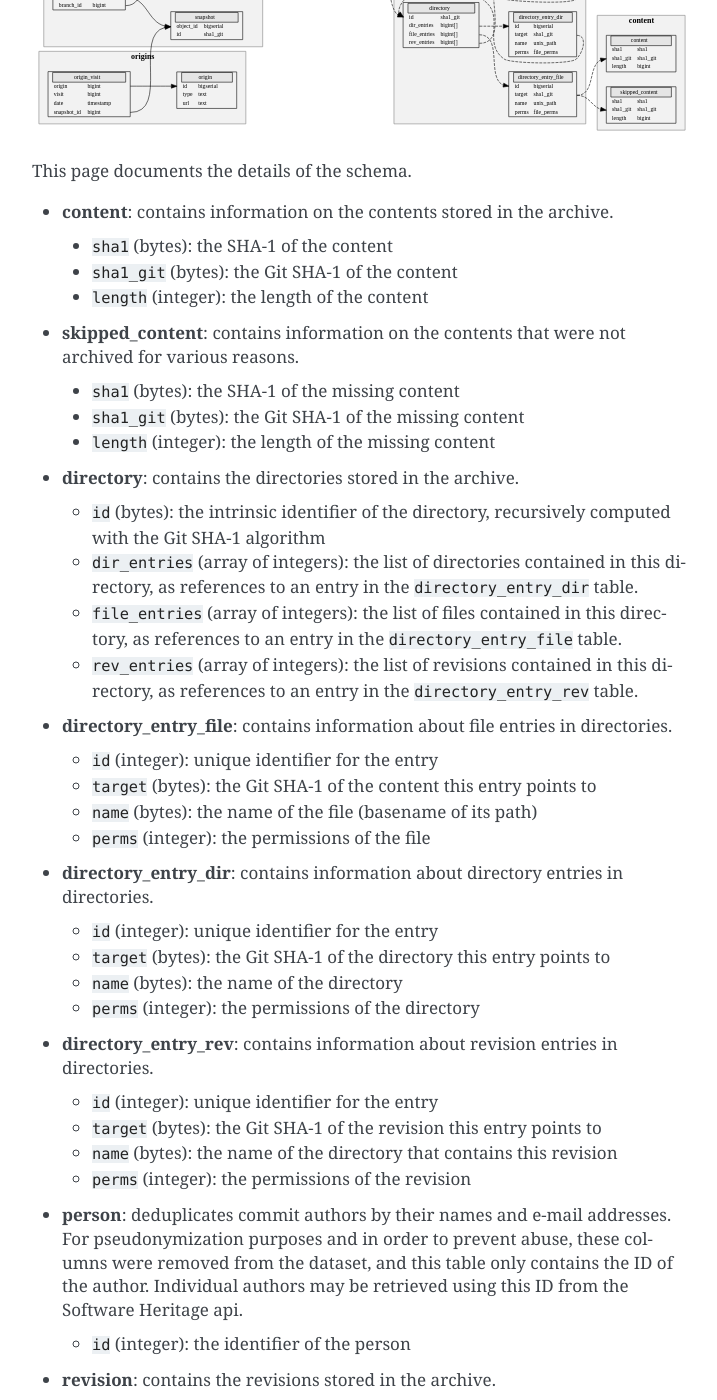
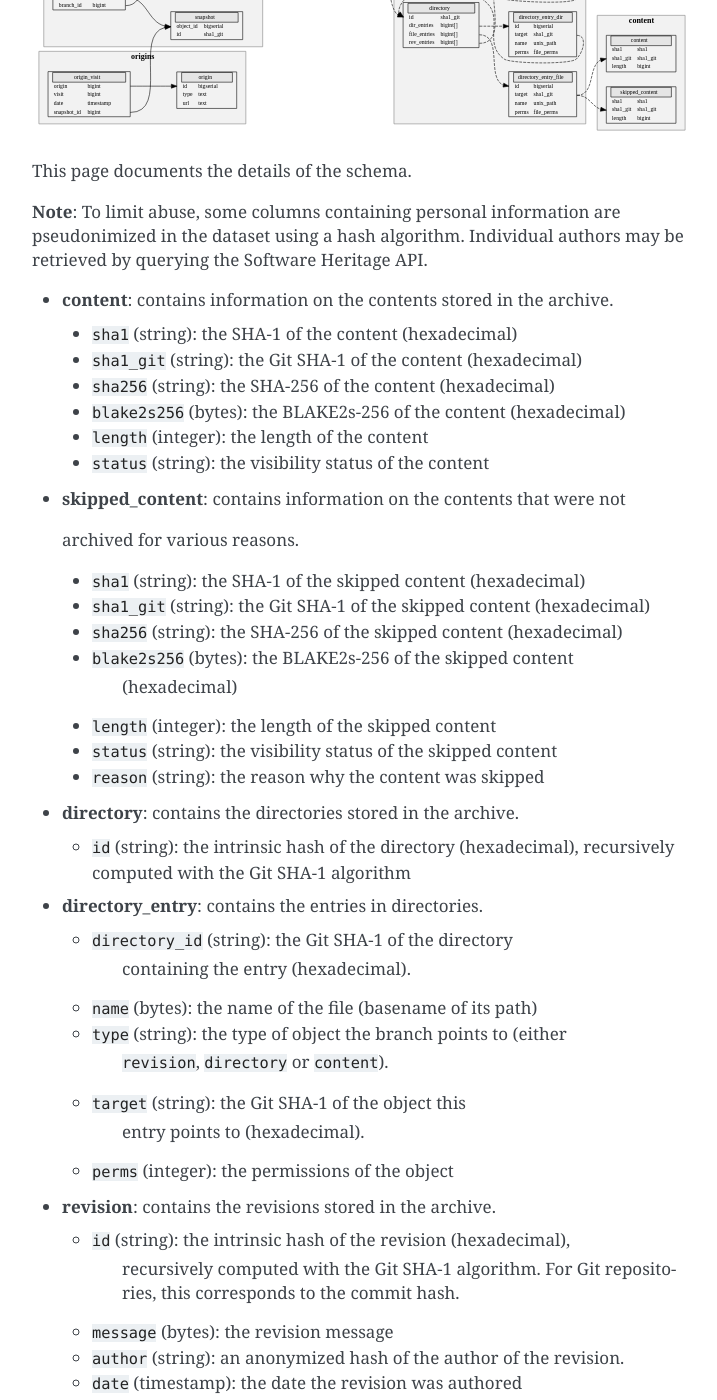
Before and after one commit to SoftwareHeritage/swh-dataset, a Sphinx documentation site: the page built from docs/graph/schema.rst, in a window 1280 px wide and 1400 px high, scrolled down 403 px. Shown: the whole window, without its empty margins (388-1105 px from the left). Built offline with Sphinx 7.4.7, drawn with Linux system fonts in a browser that asks for light colours; some of the changed text lies outside the part shown.

Commit message:
docs: Update for new schema

```diff
--- a/docs/graph/schema.rst
+++ b/docs/graph/schema.rst
@@ -9,95 +9,82 @@
 
 This page documents the details of the schema.
 
+**Note**: To limit abuse, some columns containing personal information are
+pseudonimized in the dataset using a hash algorithm. Individual authors may be
+retrieved by querying the Software Heritage API.
+
 -  **content**: contains information on the contents stored in
    the archive.
 
-  - ``sha1`` (bytes): the SHA-1 of the content
-  - ``sha1_git`` (bytes): the Git SHA-1 of the content
+  - ``sha1`` (string): the SHA-1 of the content (hexadecimal)
+  - ``sha1_git`` (string): the Git SHA-1 of the content (hexadecimal)
+  - ``sha256`` (string): the SHA-256 of the content (hexadecimal)
+  - ``blake2s256`` (bytes): the BLAKE2s-256 of the content (hexadecimal)
   - ``length`` (integer): the length of the content
+  - ``status`` (string): the visibility status of the content
 
--  **skipped_content**: contains information on the contents that were not archived for
-   various reasons.
+-  **skipped_content**: contains information on the contents that were not
+  archived for various reasons.
 
-  - ``sha1`` (bytes): the SHA-1 of the missing content
-  - ``sha1_git`` (bytes): the Git SHA-1 of the missing content
-  - ``length`` (integer): the length of the missing content
+  - ``sha1`` (string): the SHA-1 of the skipped content (hexadecimal)
+  - ``sha1_git`` (string): the Git SHA-1 of the skipped content (hexadecimal)
+  - ``sha256`` (string): the SHA-256 of the skipped content (hexadecimal)
+  - ``blake2s256`` (bytes): the BLAKE2s-256 of the skipped content
+        (hexadecimal)
+  - ``length`` (integer): the length of the skipped content
+  - ``status`` (string): the visibility status of the skipped content
+  - ``reason`` (string): the reason why the content was skipped
 
 - **directory**: contains the directories stored in the archive.
 
-  - ``id`` (bytes): the intrinsic identifier of the directory, recursively
-    computed with the Git SHA-1 algorithm
-  - ``dir_entries`` (array of integers): the list of directories contained in
-    this directory, as references to an entry in the ``directory_entry_dir``
-    table.
-  - ``file_entries`` (array of integers): the list of files contained in
-    this directory, as references to an entry in the ``directory_entry_file``
-    table.
-  - ``rev_entries`` (array of integers): the list of revisions contained in
-    this directory, as references to an entry in the ``directory_entry_rev``
-    table.
+  - ``id`` (string): the intrinsic hash of the directory (hexadecimal),
+    recursively computed with the Git SHA-1 algorithm
 
-- **directory_entry_file**: contains information about file entries in
-  directories.
+- **directory_entry**: contains the entries in directories.
 
-  - ``id`` (integer): unique identifier for the entry
-  - ``target`` (bytes): the Git SHA-1 of the content this entry points to
+  - ``directory_id`` (string): the Git SHA-1 of the directory
+        containing the entry (hexadecimal).
   - ``name`` (bytes): the name of the file (basename of its path)
-  - ``perms`` (integer): the permissions of the file
+  - ``type`` (string): the type of object the branch points to (either
+        ``revision``, ``directory`` or ``content``).
+  - ``target`` (string): the Git SHA-1 of the object this
+        entry points to (hexadecimal).
+  - ``perms`` (integer): the permissions of the object
 
-- **directory_entry_dir**: contains information about directory entries in
-  directories.
-
-  - ``id`` (integer): unique identifier for the entry
-  - ``target`` (bytes): the Git SHA-1 of the directory this entry points to
-  - ``name`` (bytes): the name of the directory
-  - ``perms`` (integer): the permissions of the directory
-
-- **directory_entry_rev**: contains information about revision entries in
-  directories.
-
-  - ``id`` (integer): unique identifier for the entry
-  - ``target`` (bytes): the Git SHA-1 of the revision this entry points to
-  - ``name`` (bytes): the name of the directory that contains this revision
-  - ``perms`` (integer): the permissions of the revision
-
-- **person**: deduplicates commit authors by their names and e-mail addresses.
-  For pseudonymization purposes and in order to prevent abuse, these columns
-  were removed from the dataset, and this table only contains the ID of the
-  author. Individual authors may be retrieved using this ID from the Software
-  Heritage api.
-
-  - ``id`` (integer): the identifier of the person
 
 - **revision**: contains the revisions stored in the archive.
 
-  - ``id`` (bytes): the intrinsic identifier of the revision, recursively
-    computed with the Git SHA-1 algorithm. For Git repositories, this
-    corresponds to the revision hash.
+  - ``id`` (string): the intrinsic hash of the revision (hexadecimal),
+        recursively computed with the Git SHA-1 algorithm. For Git
+        repositories, this corresponds to the commit hash.
+  - ``message`` (bytes): the revision message
+  - ``author`` (string): an anonymized hash of the author of the revision.
   - ``date`` (timestamp): the date the revision was authored
+  - ``date_offset`` (integer): the offset of the timezone of ``date``
+  - ``committer`` (string): an anonymized hash of the committer of the revision.
   - ``committer_date`` (timestamp): the date the revision was committed
-  - ``author`` (integer): the author of the revision
-  - ``committer`` (integer): the committer of the revision
-  - ``message`` (bytes): the revision message
-  - ``directory`` (bytes): the Git SHA-1 of the directory the revision points
-    to. Every revision points to the root directory of the project source
-    tree to which it corresponds.
+  - ``committer_date_offset`` (integer): the offset of the timezone of
+        ``committer_date``
+  - ``directory`` (string): the Git SHA-1 of the directory the revision points
+        to (hexadecimal). Every revision points to the root directory of the
+        project source tree to which it corresponds.
 
 - **revision_history**: contains the ordered set of parents of each revision.
   Each revision has an ordered set of parents (0 for the initial commit of a
   repository, 1 for a regular commit, 2 for a regular merge commit and 3 or
   more for octopus-style merge commits).
 
-  - ``id`` (bytes): the Git SHA-1 identifier of the revision
-  - ``parent_id`` (bytes): the Git SHA-1 identifier of the parent
-  - ``parent_rank`` (integer): the rank of the parent which defines the total
-    order of the parents of the revision
+  - ``id`` (string): the Git SHA-1 identifier of the revision (hexadecimal)
+  - ``parent_id`` (string): the Git SHA-1 identifier of the parent (hexadecimal)
+  - ``parent_rank`` (integer): the rank of the parent, which defines the
+    ordering between the parents of the revision
 
 - **release**: contains the releases stored in the archive.
 
-  - ``id`` (bytes): the intrinsic identifier of the release, recursively
-    computed with the Git SHA-1 algorithm.
-  - ``target`` (bytes): the Git SHA-1 of the object the release points to.
+  - ``id`` (string): the intrinsic hash of the release (hexadecimal),
+        recursively computed with the Git SHA-1 algorithm.
+  - ``target`` (string): the Git SHA-1 of the object the release points to
+        (hexadecimal).
   - ``date`` (timestamp): the date the release was created
   - ``author`` (integer): the author of the revision
   - ``name`` (bytes): the release name
@@ -105,38 +92,43 @@
 
 - **snapshot**: contains the list of snapshots stored in the archive.
 
-  - ``id`` (bytes): the intrinsic identifier of the snapshot, recursively
-    computed with the Git SHA-1 algorithm.
-  - ``object_id`` (integer): the primary key of the snapshot
+  - ``id`` (string): the intrinsic hash of the snapshot (hexadecimal),
+        recursively computed with the Git SHA-1 algorithm.
 
-- **snapshot_branches**: contains the identifiers of branches associated with
-  each snapshot. This is an intermediary table through which is represented the
-  many-to-many relationship between snapshots and branches.
+- **snapshot_branch**: contains the list of branches associated with
+  each snapshot.
 
-  - ``snapshot_id`` (integer): the integer identifier of the snapshot
-  - ``branch_id`` (integer): the identifier of the branch
-
-- **snapshot_branch**: contains the list of branches.
-
-  - ``object_id`` (integer): the identifier of the branch
+  - ``snapshot_id`` (string): the intrinsic hash of the snapshot (hexadecimal)
   - ``name`` (bytes): the name of the branch
-  - ``target`` (bytes): the Git SHA-1 of the object the branch points to
+  - ``target`` (string): the intrinsic hash of the object the branch points to
+        (hexadecimal)
   - ``target_type`` (string): the type of object the branch points to (either
-    ``release``, ``revision``, ``directory`` or ``content``).
+        ``release``, ``revision``, ``directory`` or ``content``).
 
 - **origin**: the software origins from which the projects in the dataset were
   archived.
 
-  - ``id`` (integer): the identifier of the origin
   - ``url`` (bytes): the URL of the origin
-  - ``type`` (string): the type of origin (e.g ``git``, ``pypi``, ``hg``,
-    ``svn``, ``git``, ``ftp``, ``deb``, ...)
 
 - **origin_visit**: the different visits of each origin. Since Software
   Heritage archives software continuously, software origins are crawled more
   than once. Each of these "visits" is an entry in this table.
 
-  - ``origin``: (integer) the identifier of the origin visited
+  - ``origin``: (string) the URL of the origin visited
+  - ``visit``: (integer) an integer identifier of the visit
   - ``date``: (timestamp) the date at which the origin was visited
-  - ``snapshot_id`` (integer): the integer identifier of the snapshot archived
-    in this visit.
+  - ``type`` (string): the type of origin visited (e.g ``git``, ``pypi``, ``hg``,
+    ``svn``, ``git``, ``ftp``, ``deb``, ...)
+
+- **origin_visit_status**: the status of each visit.
+
+  - ``origin``: (string) the URL of the origin visited
+  - ``visit``: (integer) an integer identifier of the visit
+  - ``date``: (timestamp) the date at which the origin was visited
+  - ``type`` (string): the type of origin visited (e.g ``git``, ``pypi``, ``hg``,
+    ``svn``, ``git``, ``ftp``, ``deb``, ...)
+  - ``snapshot_id`` (string): the intrinsic hash of the snapshot archived in
+        this visit (hexadecimal).
+  - ``status`` (string): the integer identifier of the snapshot archived
+        in this visit, either ``partial`` for partial visits or ``full`` for
+        full visits.
```
